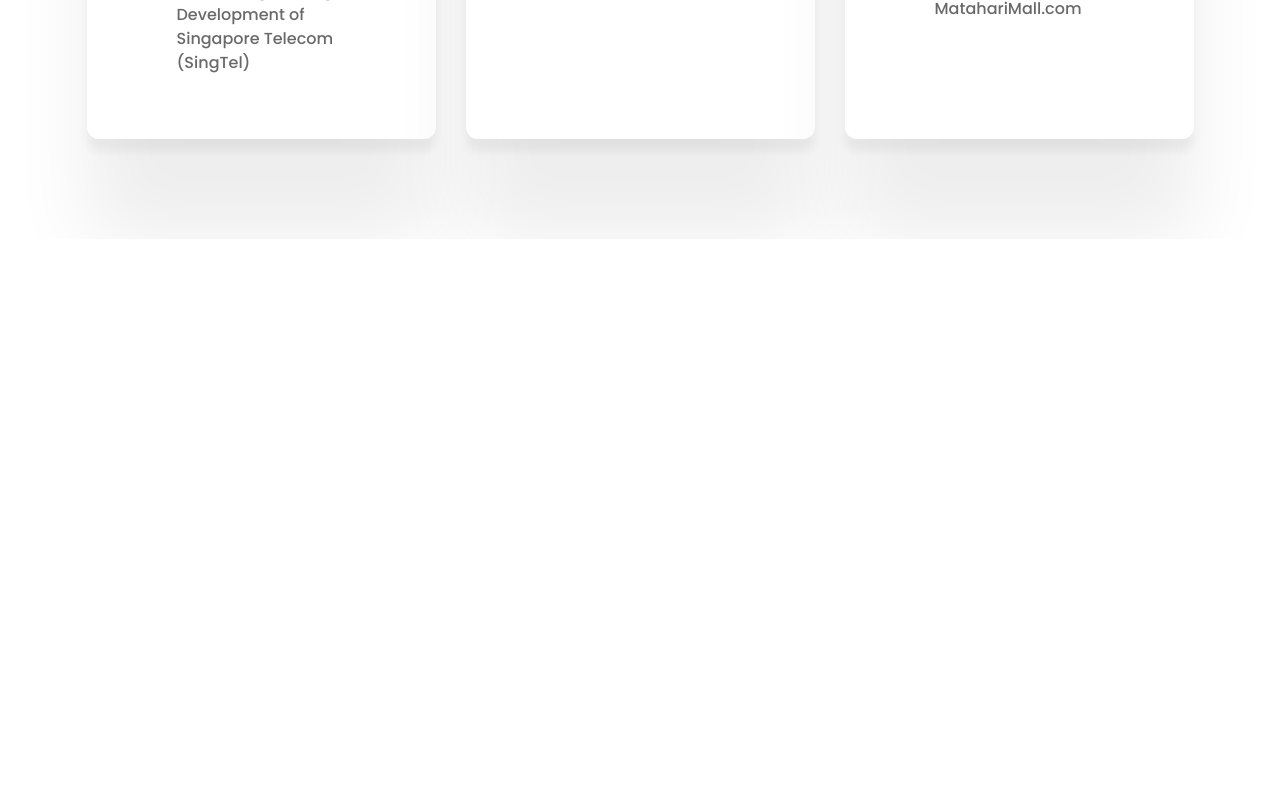
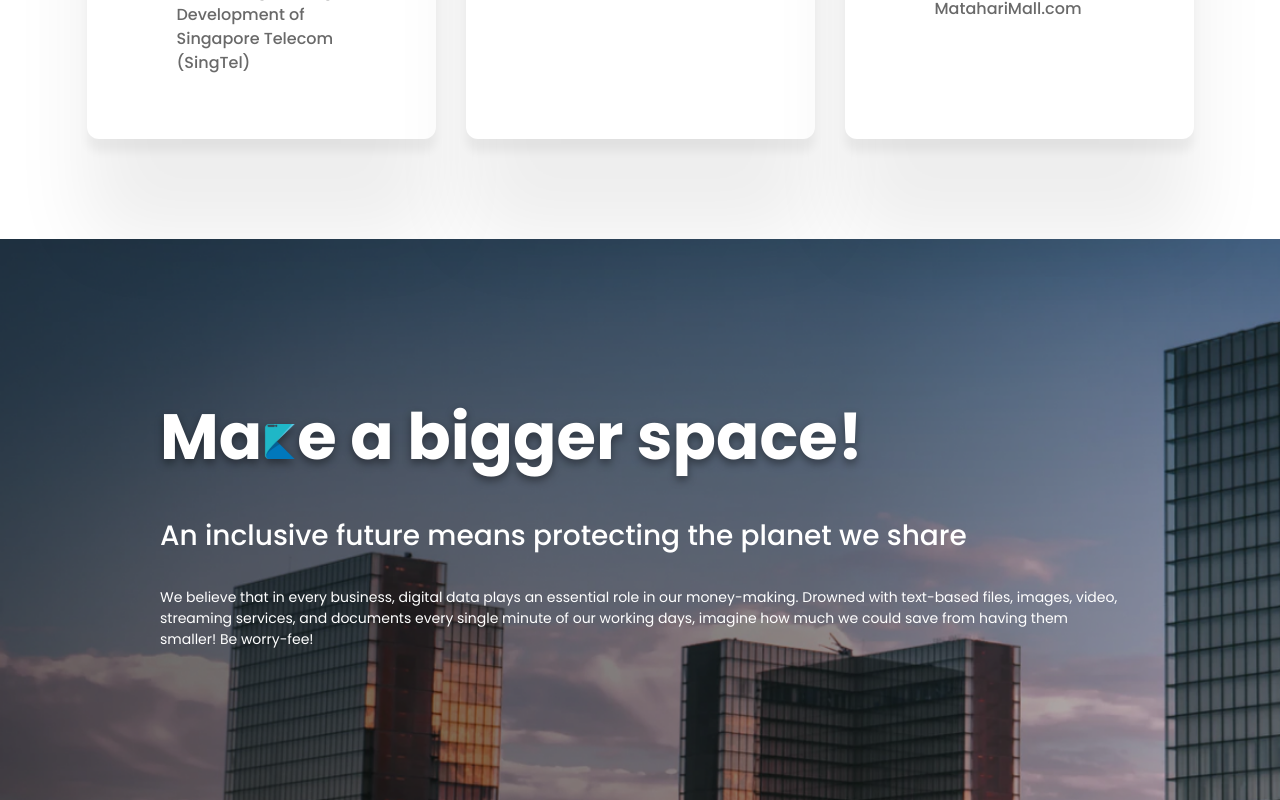
Before and after one commit to daffakamal/kecilin-clone, a Next.js app: page / in a window 1280 px wide. Shown: the part 8204-9004 px from the top of the page. Before the commit the page ends 8443 px from the top, so only its background shows below. Built offline with nearby package versions, Linux system fonts and the light colour scheme.

Commit message:
feat(Home): add bottom-banner section

```diff
--- /dev/null
+++ b/components/Home/bottom-banner.js
@@ -0,0 +1,34 @@
+import Image from "next/image";
+
+import IconKecilinSmall from "../../assets/Images/Home/ic-kecilin-span.svg";
+
+export default function BottomBanner() {
+  return (
+    <div className="w-full bg-bottom-banner bg-cover">
+      <div className="mx-auto relative w-10/12 xl:w-3/4 py-[150px] text-white">
+        <h2 className="flex flex-wrap items-center font-PoppinsBold text-[26px] xs:text-[36px] md:text-[64px] drop-shadow-text-banner mb-[30px]">
+          Ma
+          <Image
+            src={IconKecilinSmall.src}
+            className="my-auto pt-2 pointer-events-none"
+            width={35}
+            height={35}
+            loading="lazy"
+            alt="Kecilin logo"
+          />
+          e a bigger space!
+        </h2>
+        <h4 className="font-PoppinsMedium text-[16px] xs:text-[20px] md:text-[28px] mb-[30px]">
+          An inclusive future means protecting the planet we share
+        </h4>
+        <p className="font-PoppinsRegular text-[11px] xs:text-[12px] md:text-[14px]">
+          We believe that in every business, digital data plays an essential
+          role in our money-making. Drowned with text-based files, images,
+          video, streaming services, and documents every single minute of our
+          working days, imagine how much we could save from having them smaller!
+          Be worry-fee!
+        </p>
+      </div>
+    </div>
+  );
+}
--- a/pages/index.js
+++ b/pages/index.js
@@ -1,4 +1,5 @@
 import Head from 'next/head'
+import BottomBanner from '../components/Home/bottom-banner'
 import CompressFile from '../components/Home/compress-file'
 import HomeChart from '../components/Home/home-chart'
 import HomeComparison from '../components/Home/home-comparison'
@@ -32,6 +33,7 @@ export default function Home() {
       <CompressFile />
       <Problems />
       <Team />
+      <BottomBanner />
     </>
   )
 }
--- a/tailwind.config.js
+++ b/tailwind.config.js
@@ -17,9 +17,15 @@ module.exports = {
         PoppinsMedium: ["PoppinsMedium"],
         PoppinsSemi: ["PoppinsSemi"],
         PoppinsBold: ["PoppinsBold"],
-        PoppinsSemiItalic: ["PoppinsSemiItalic"]
+        PoppinsSemiItalic: ["PoppinsSemiItalic"],
+      },
+      backgroundImage: {
+        "bottom-banner": "url('../assets/Images/Home/home-bottom-banner.png')",
+      },
+      dropShadow: {
+        "text-banner": "0 4px 4px rgb(0 0 0 / 40%)",
       },
     },
   },
   plugins: [],
-}
+};
```
Also changed, not shown: assets/Images/Home/home-bottom-banner.png (added), assets/Images/Home/ic-kecilin-span.svg (added).
